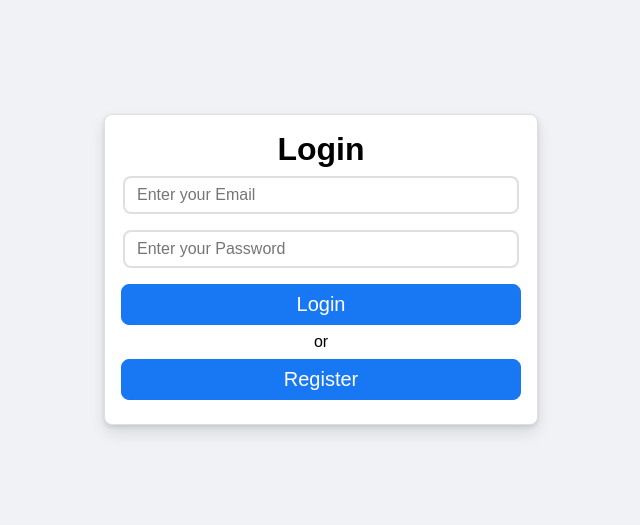
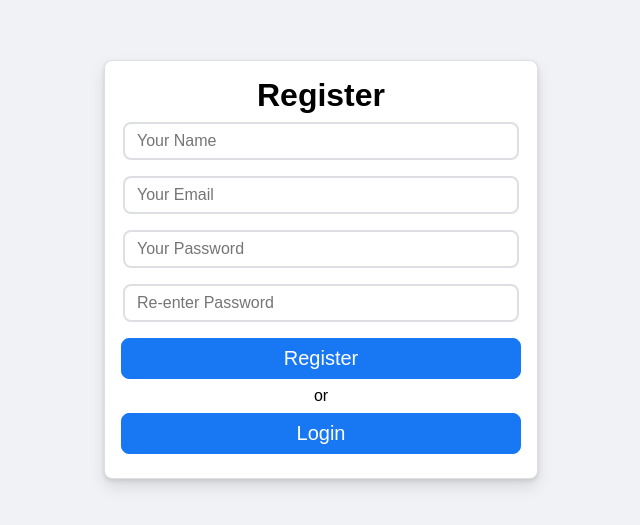
Before and after one commit to Shrustivaidya/Billing-Frontend, a React (Create React App) app: page / in a window 1280 px wide. Shown: the part 131-656 px from the top of the page, without its empty margins (319-959 px from the left). Built offline with nearby package versions, Linux system fonts and the light colour scheme.

Commit message:
Added Routes

```diff
--- a/package.json
+++ b/package.json
@@ -11,6 +11,7 @@
     "axios": "^1.7.2",
     "react": "^18.3.1",
     "react-dom": "^18.3.1",
+    "react-router-dom": "^6.24.0",
     "react-scripts": "5.0.1",
     "web-vitals": "^2.1.4"
   },
--- a/src/App.js
+++ b/src/App.js
@@ -2,14 +2,18 @@
 import Homepage from './components/homepage/homepage';
 import Login from './components/login/login';
 import Register from './components/register/register';
-
+import { BrowserRouter as Router, Routes, Route } from 'react-router-dom';
 
 function App() {
   return (
     <div className="App">
-     {/* <Homepage/> */}
-     <Login/>
-     {/* <Register/> */}
+      <Router>
+        <Routes>
+          <Route path="/" element={<Register/>} />
+          <Route path="/register" element={<Homepage />} />
+          <Route path="/login" element={<Login />} />
+        </Routes>
+      </Router>
     </div>
   );
 }
```
Also changed, not shown: 1 other file (tests, documents, lock files or other folders).
